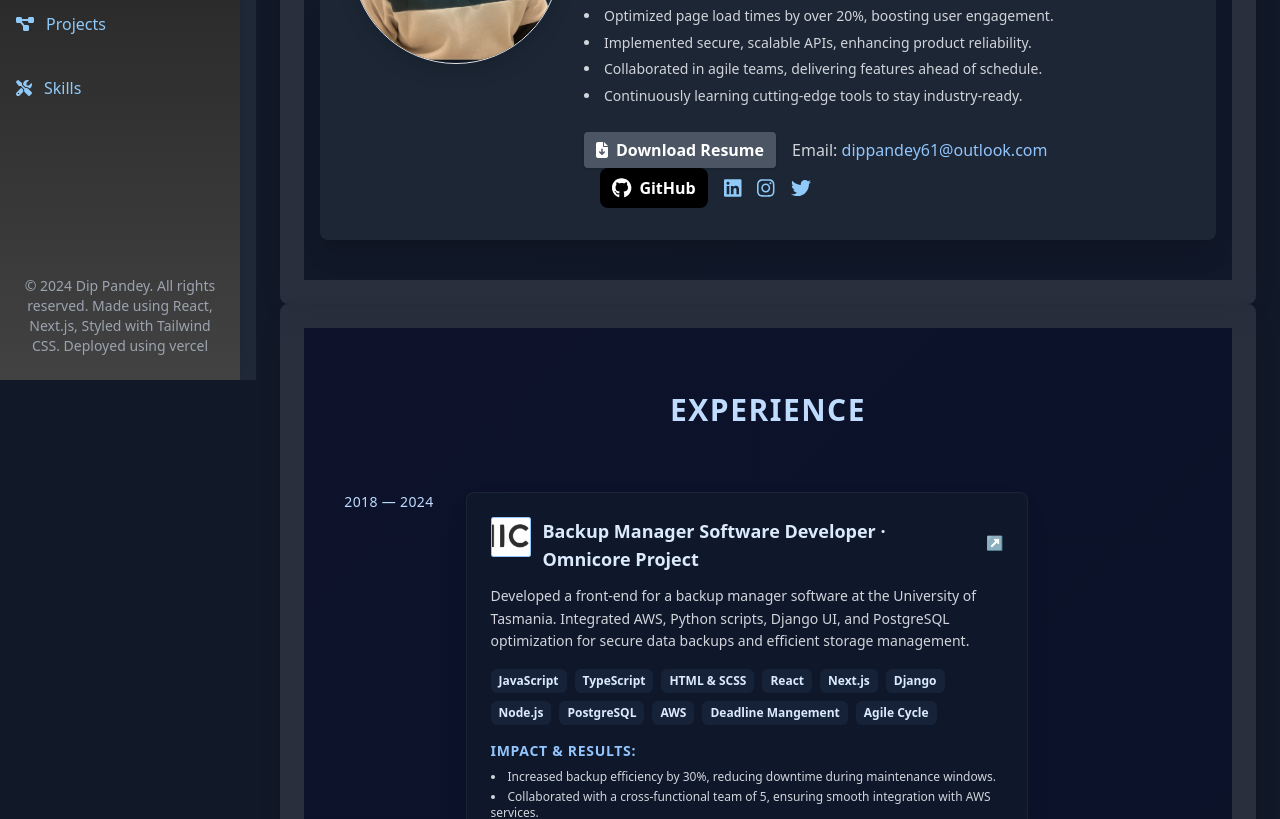
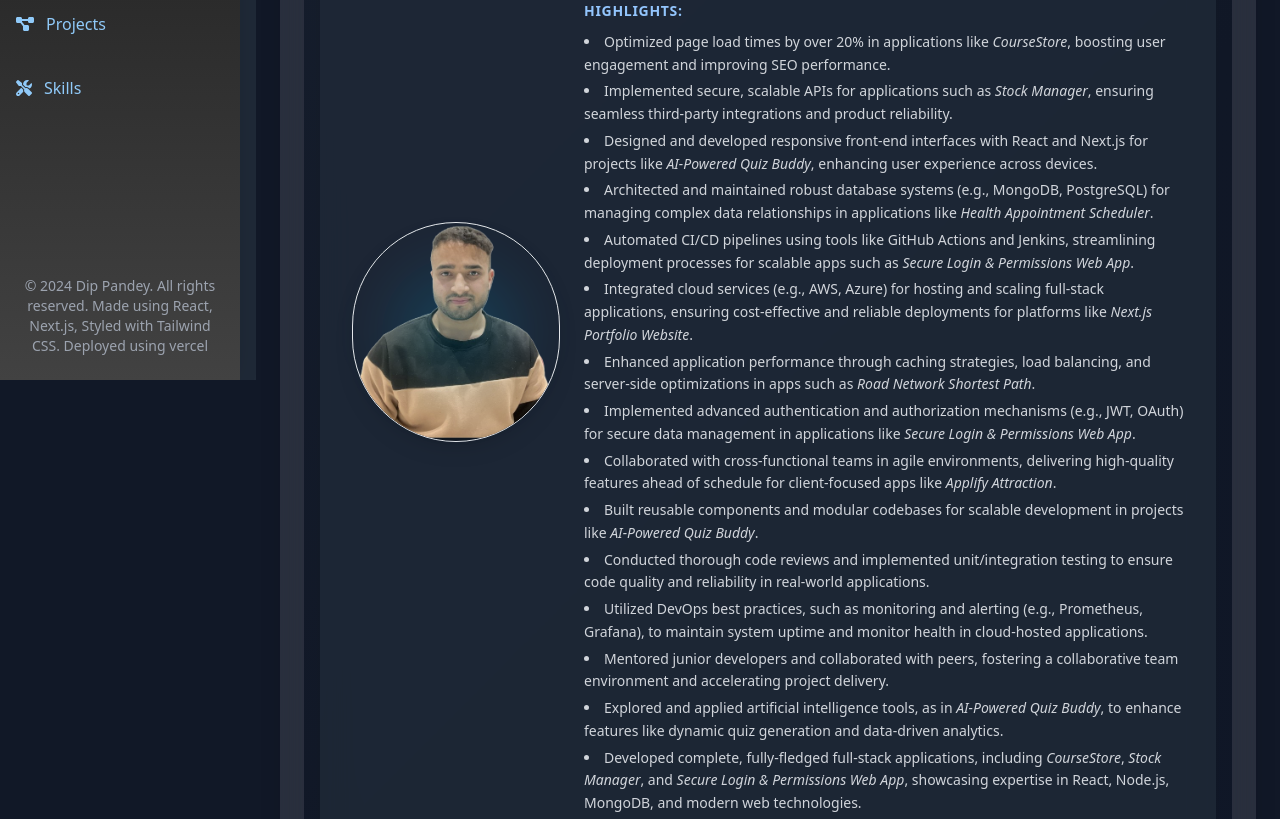
Before and after one commit to DipPandey/Dip-Portfolio-website, a Next.js app: page / in a window 1280 px wide. Shown: the part 420-1239 px from the top of the page. Built offline with nearby package versions, Linux system fonts and the light colour scheme.

Commit message:
push to start

```diff
--- a/components/Home.js
+++ b/components/Home.js
@@ -56,17 +56,30 @@
                             With a strong foundation in both front-end and back-end development, I specialize in building
                             high-performance web applications that enhance user satisfaction and drive results. From
                             migrating to Tasmania to pursue my IT degree at UTAS, to tackling real-world challenges with
-                            AWS, Next.js, and Node.js, I continuously seek to deliver value through innovative solutions.
+                            AWS, Next.js, and Node.js, MongoDb, Mysql, API management, I continuously seek to deliver value through innovative solutions.
                         </p>
 
                         {/* Highlights / Achievements */}
                         <div className="mt-4 text-gray-200 text-sm leading-relaxed break-words">
                             <h4 className="font-bold text-blue-300 uppercase tracking-wider mb-2">Highlights:</h4>
                             <ul className="list-disc list-inside space-y-1 text-gray-300">
-                                <li>Optimized page load times by over 20%, boosting user engagement.</li>
-                                <li>Implemented secure, scalable APIs, enhancing product reliability.</li>
-                                <li>Collaborated in agile teams, delivering features ahead of schedule.</li>
-                                <li>Continuously learning cutting-edge tools to stay industry-ready.</li>
+                                <li>Optimized page load times by over 20% in applications like <em>CourseStore</em>, boosting user engagement and improving SEO performance.</li>
+                                <li>Implemented secure, scalable APIs for applications such as <em>Stock Manager</em>, ensuring seamless third-party integrations and product reliability.</li>
+                                <li>Designed and developed responsive front-end interfaces with React and Next.js for projects like <em>AI-Powered Quiz Buddy</em>, enhancing user experience across devices.</li>
+                                <li>Architected and maintained robust database systems (e.g., MongoDB, PostgreSQL) for managing complex data relationships in applications like <em>Health Appointment Scheduler</em>.</li>
+                                <li>Automated CI/CD pipelines using tools like GitHub Actions and Jenkins, streamlining deployment processes for scalable apps such as <em>Secure Login & Permissions Web App</em>.</li>
+                                <li>Integrated cloud services (e.g., AWS, Azure) for hosting and scaling full-stack applications, ensuring cost-effective and reliable deployments for platforms like <em>Next.js Portfolio Website</em>.</li>
+                                <li>Enhanced application performance through caching strategies, load balancing, and server-side optimizations in apps such as <em>Road Network Shortest Path</em>.</li>
+                                <li>Implemented advanced authentication and authorization mechanisms (e.g., JWT, OAuth) for secure data management in applications like <em>Secure Login & Permissions Web App</em>.</li>
+                                <li>Collaborated with cross-functional teams in agile environments, delivering high-quality features ahead of schedule for client-focused apps like <em>Applify Attraction</em>.</li>
+                                <li>Built reusable components and modular codebases for scalable development in projects like <em>AI-Powered Quiz Buddy</em>.</li>
+                                <li>Conducted thorough code reviews and implemented unit/integration testing to ensure code quality and reliability in real-world applications.</li>
+                                <li>Utilized DevOps best practices, such as monitoring and alerting (e.g., Prometheus, Grafana), to maintain system uptime and monitor health in cloud-hosted applications.</li>
+                                <li>Mentored junior developers and collaborated with peers, fostering a collaborative team environment and accelerating project delivery.</li>
+                                <li>Explored and applied artificial intelligence tools, as in <em>AI-Powered Quiz Buddy</em>, to enhance features like dynamic quiz generation and data-driven analytics.</li>
+                                <li>Developed complete, fully-fledged full-stack applications, including <em>CourseStore</em>, <em>Stock Manager</em>, and <em>Secure Login & Permissions Web App</em>, showcasing expertise in React, Node.js, MongoDB, and modern web technologies.</li>
+                                <li>Continuously learning cutting-edge technologies and frameworks, including OpenAI, Tailwind CSS, and GraphQL, to stay industry-ready and maximize productivity.</li>
+
                             </ul>
                         </div>
 
```
